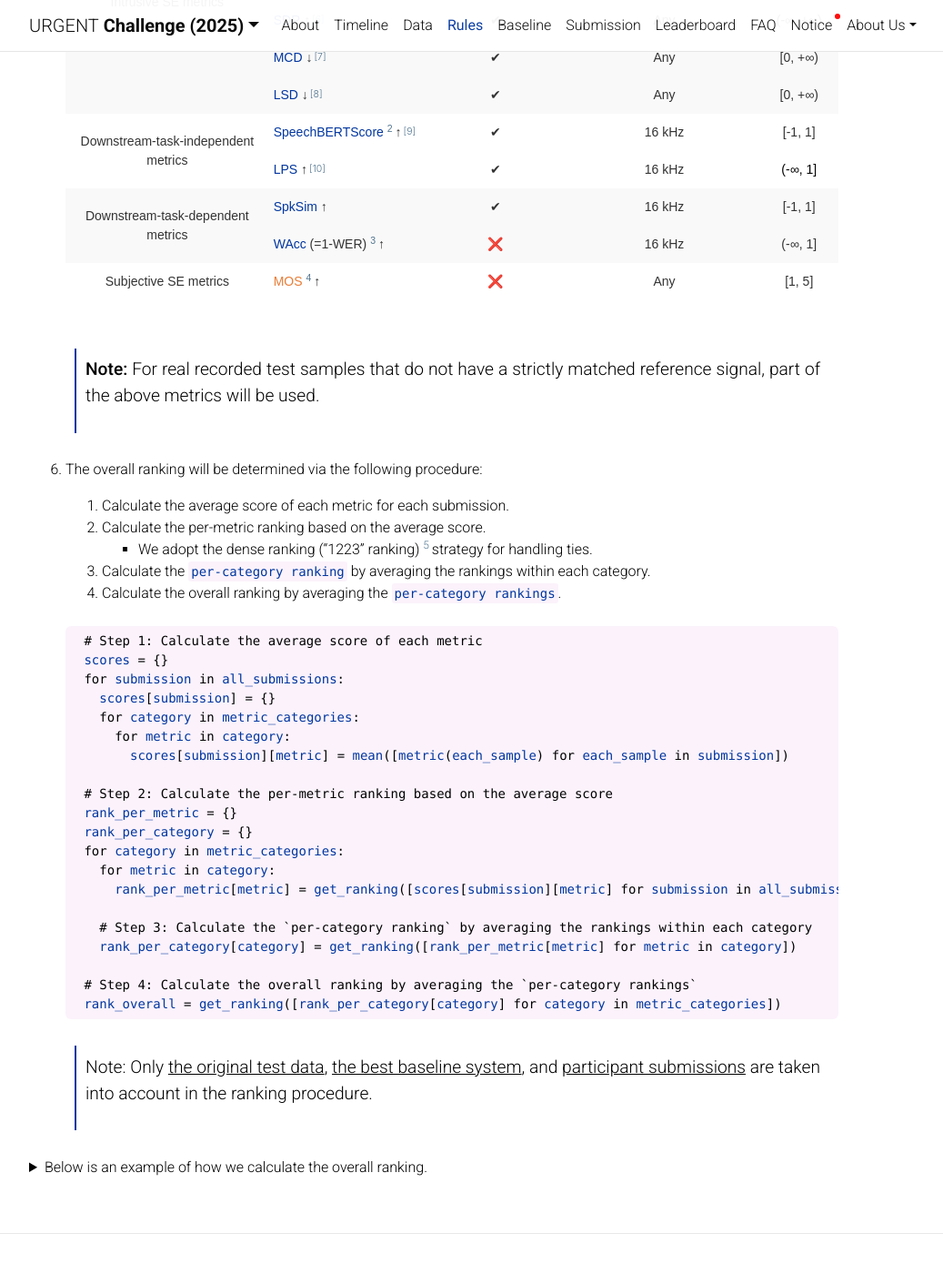
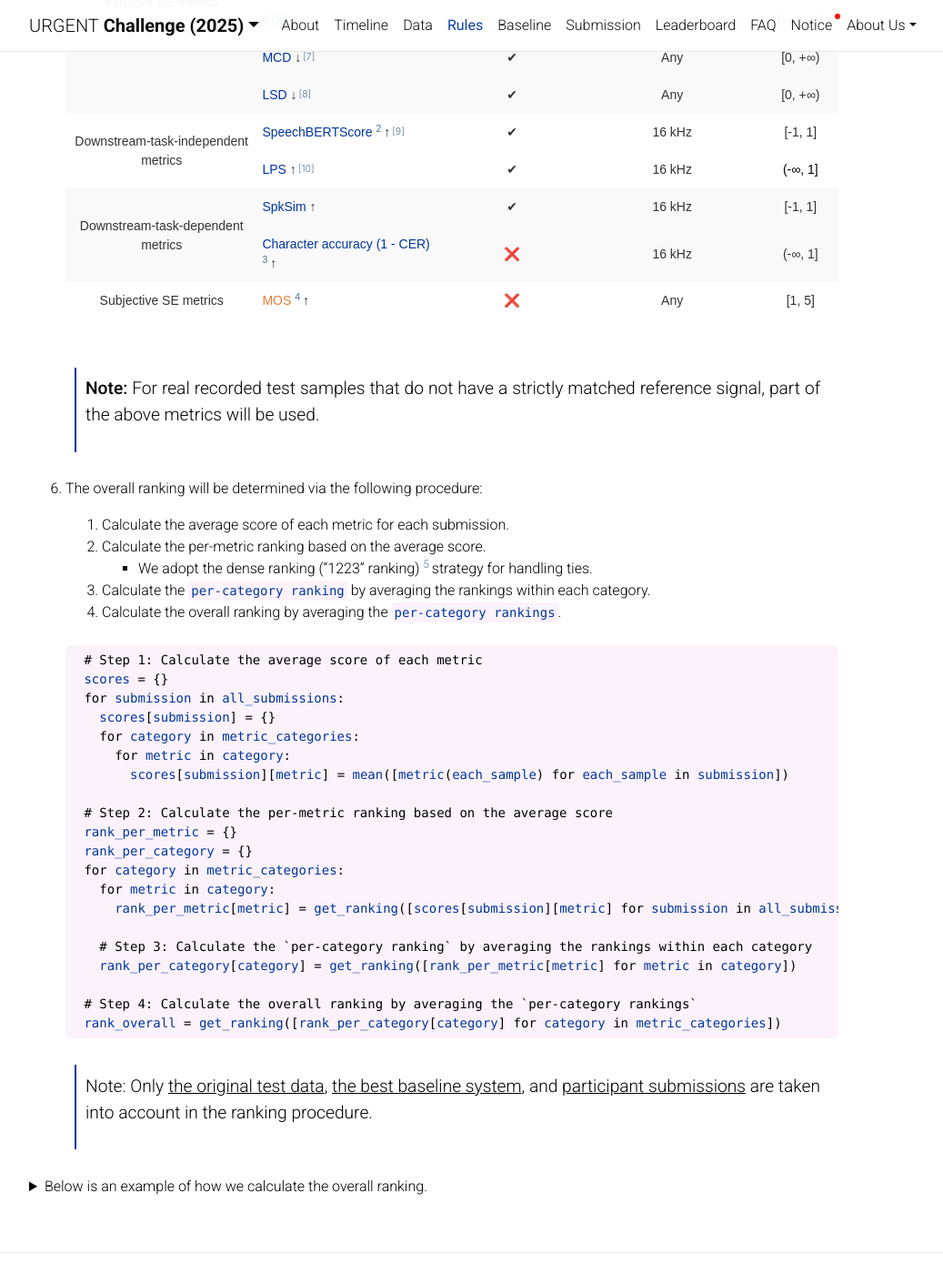
Before and after one commit to urgent-challenge/urgent2025, a Jekyll site: the page built from _pages/rules.md, in a window 1280 px wide and 1400 px high, scrolled down 1160 px. Shown: the whole window at 91% size, without its empty margins (163-1200 px from the left). Built offline with Jekyll 4.4.1, drawn with Linux system fonts in a browser that asks for light colours; comment, search, counter and statistics services are not loaded; a style sheet for code colours, icons or effects is not loaded; some of the changed text lies outside the part shown.

Commit message:
wer -> cer

```diff
--- a/_pages/rules.md
+++ b/_pages/rules.md
@@ -137,7 +137,7 @@ bibliography: rules.bib
         <td class="tg-ligs">[-1, 1]</td>
     </tr>
     <tr>
-        <td class="tg-d459"><a href="https://github.com/urgent-challenge/urgent2025_challenge/blob/main/evaluation_metrics/calculate_wer.py">WAcc</a> (=1-WER)<d-footnote>We use the character accuracy (1-CER) for Chinese speech.</d-footnote> ↑</td>
+        <td class="tg-d459"><a href="https://github.com/urgent-challenge/urgent2025_challenge/blob/main/evaluation_metrics/calculate_wer.py">Character accuracy (1 - CER)</a><d-footnote></d-footnote> ↑</td>
         <td class="tg-kyy7">❌</td>
         <td class="tg-kyy7">16 kHz</td>
         <td class="tg-kyy7">(-∞, 1]</td>
```
